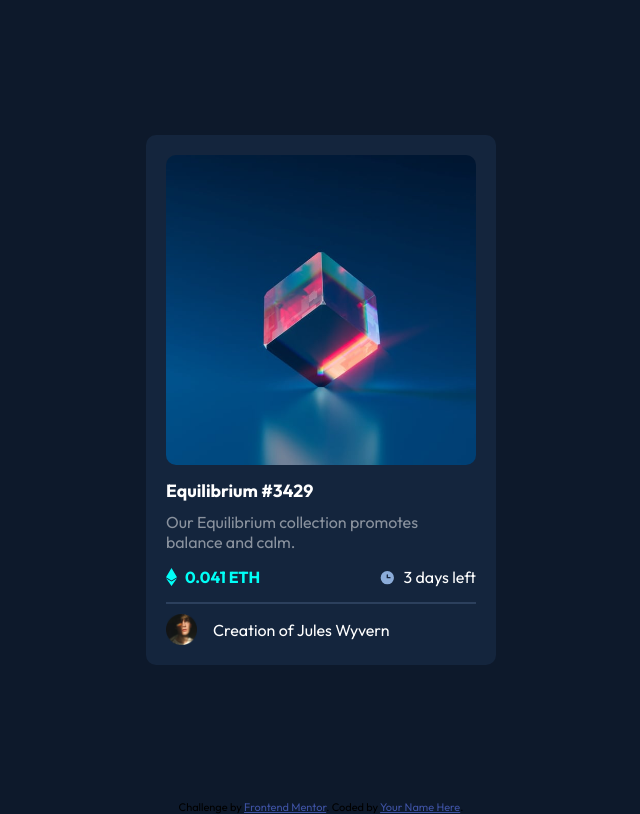
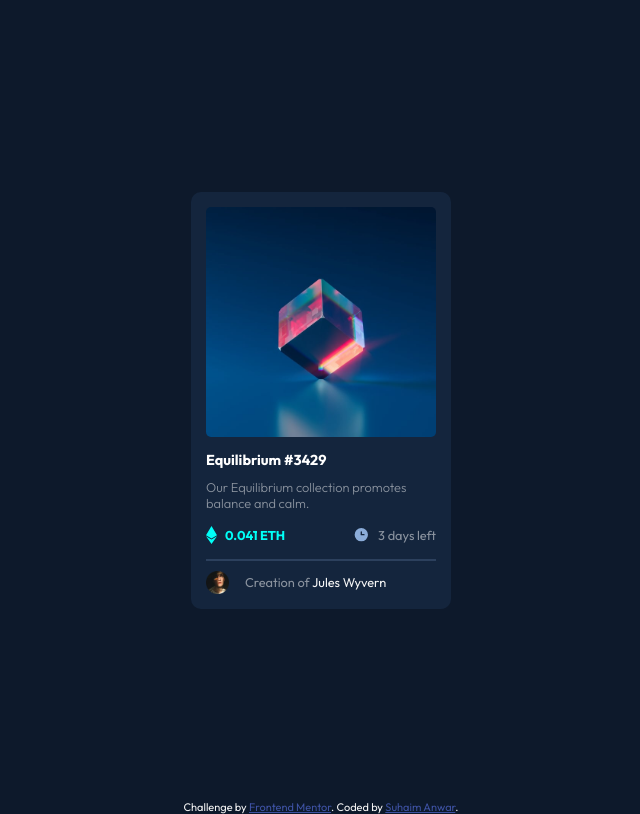
Before and after one commit to suhaimanwar/FrontendMentor.io, a plain HTML site: page NFT Preview Card/index.html in a window 1280 px wide. Shown: the whole page, without its empty margins (319-959 px from the left). Drawn offline with Linux system fonts and the light colour scheme.

Commit message:
finalized the code

```diff
--- a/NFT Preview Card/index.html
+++ b/NFT Preview Card/index.html
@@ -20,7 +20,11 @@
 
   <div class="card">
 
+  <div class="main-img">
   <img class="equilib-img" src="images/image-equilibrium.jpg" alt="Equilibrium">
+
+  <div class="hover-img"> <img src="images/icon-view.svg"> </div>
+  </div>
 
   <h1> Equilibrium #3429 </h1>
 
@@ -35,7 +39,7 @@
 
   <div class="clock">
   <img class="clock-img" src="images/icon-clock.svg" alt="clock">
-  <p>3 days left</p>
+  <p class="clock-text">3 days left</p>
   </div>
   </div>
 
@@ -43,8 +47,9 @@
 
   <div class="profile-section">
   <img class="profile-img" src="images/image-avatar.png" alt="profile">
-  <p> Creation of Jules Wyvern </p>
+  <p class="profile-text"> Creation of <span class="profile-name"> Jules Wyvern </span> </p>
   </div>
+
 </div>
 
 </div>
@@ -55,7 +60,7 @@
 <footer>
   <div class="attribution">
     Challenge by <a href="https://www.frontendmentor.io?ref=challenge" target="_blank">Frontend Mentor</a>.
-    Coded by <a href="#">Your Name Here</a>.
+    Coded by <a href="https://www.linkedin.com/in/suhaimanwar/">Suhaim Anwar</a>.
   </div>
 </footer>
 
--- a/NFT Preview Card/styledev2.css
+++ b/NFT Preview Card/styledev2.css
@@ -1,11 +1,11 @@
-@import url('https://fonts.googleapis.com/css2?family=Outfit:wght@400;700&display=swap');
+@import url('https://fonts.googleapis.com/css2?family=Outfit:wght@300;400;700&display=swap');
 
 *,
 ::before,
 ::after {
     margin: 0;
     padding: 0;
-   box-sizing: border-box; /* implementing box model*/
+   box-sizing: border-box; /* implementing box model */
 }
 
 html{
@@ -21,7 +21,12 @@ h1{
     font-family: 'Outfit', sans-serif;
     color: hsl(0, 0%, 100%);
     margin-top: 10px;
-    font-size: 1.1rem;
+    font-size: 0.9rem;
+}
+
+h1:hover{
+    color: hsl(178, 100%, 50%);
+    cursor: pointer;
 }
 
 p{
@@ -39,19 +44,49 @@ p{
 .card{
     background-color: hsl(216, 50%, 16%);
     border-radius: 10px;
-    padding: 20px;
-    max-width: 350px;
+    padding: 15px;
+    max-width: 260px;
 }
 
 .mainp{
     margin-top: 10px;
-    font-size: 1rem;
+    font-size: 0.8rem;
+    font-weight: 300;
     color: hsl(0deg 0% 100% / 50%);
 }
 
+.main-img{
+    position: relative;
+}
+
 .equilib-img{
+    cursor: pointer;
     width: 100%;
-    border-radius: 10px;
+    height: 100%;
+    border-radius: 5px;
+}
+
+.hover-img{
+    position: absolute;
+    background-color: hsl(178, 100%, 50%, 70%);
+    top: 0;
+    width: 100%;
+    height: 230px;
+    border-radius: 5px;
+    opacity: 0;
+}
+
+.hover-img img{
+    display: block;
+    margin-left: auto;
+    margin-right: auto;
+    margin-top: 95px;
+}
+
+.hover-img:hover{
+    opacity: 1;
+    cursor: pointer;
+    border-radius: 5px;
 }
 
 .eth-time-container {
@@ -72,6 +107,7 @@ p{
 }
 
 .clock{
+    font-size: 0.8rem;
     display: flex;
     gap: 0.5rem;
     align-items: center;
@@ -81,7 +117,12 @@ p{
 
 }
 
+.clock-text{
+    color: hsl(0deg 0% 100% / 50%);
+}
+
 .eth-text{
+    font-size: 0.8rem;
     color: hsl(178, 100%, 50%);
     font-weight: bold;
 }
@@ -103,8 +144,20 @@ p{
     width: 10%;
 }
 
+.profile-text{
+    color: hsl(0deg 0% 100% / 50%);
+    font-size: 0.8rem;
+}
+
+.profile-name{
+    color: whitesmoke;
+}
+
+.profile-name:hover{
+    color: hsl(178, 100%, 50%);
+    cursor: pointer;
+}
 
 
-
-.attribution { font-size: 11px; text-align: center; }
+.attribution { color: whitesmoke; font-size: 11px; text-align: center; }
 .attribution a { color: hsl(228, 45%, 44%); }
```
